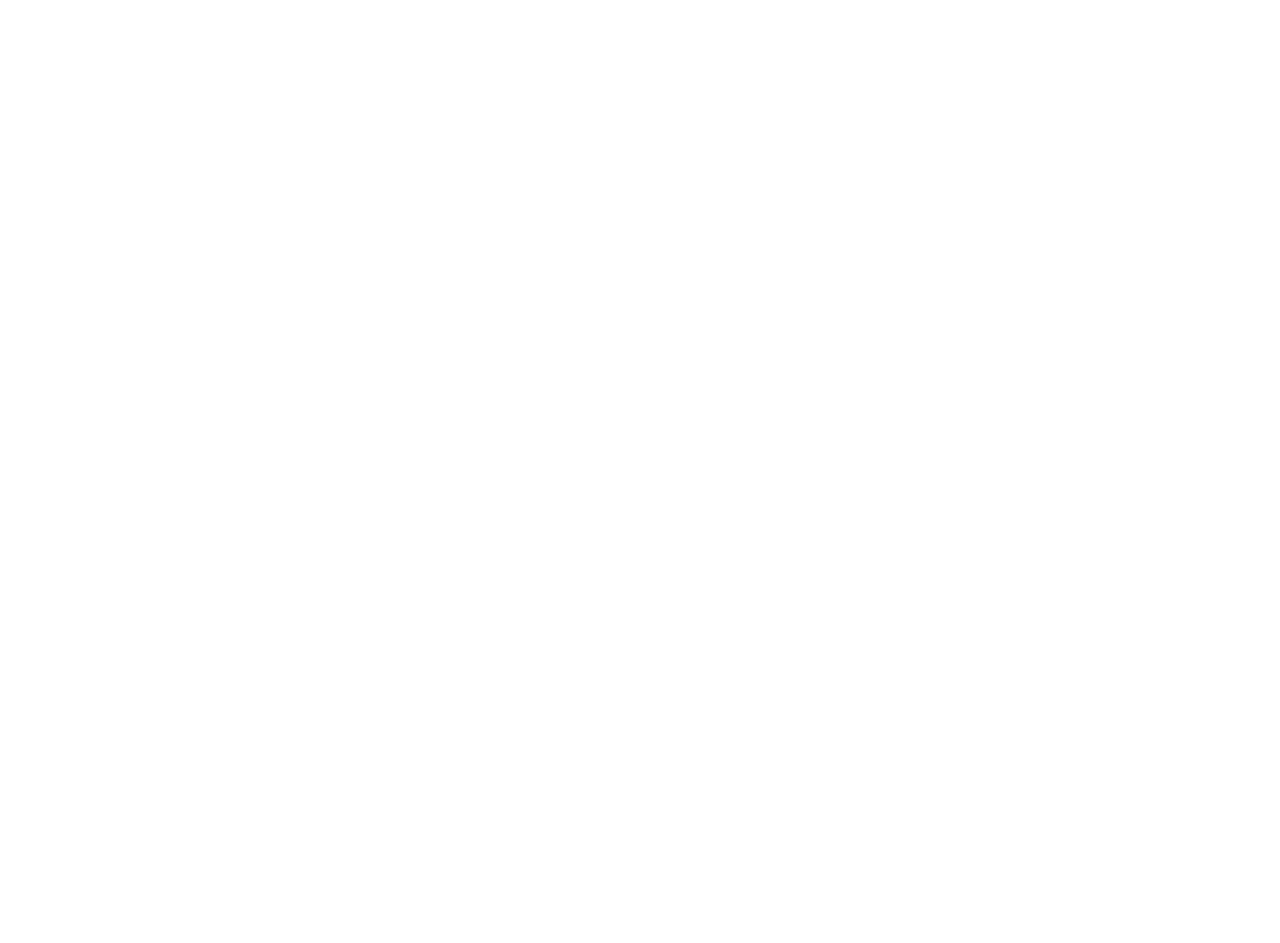
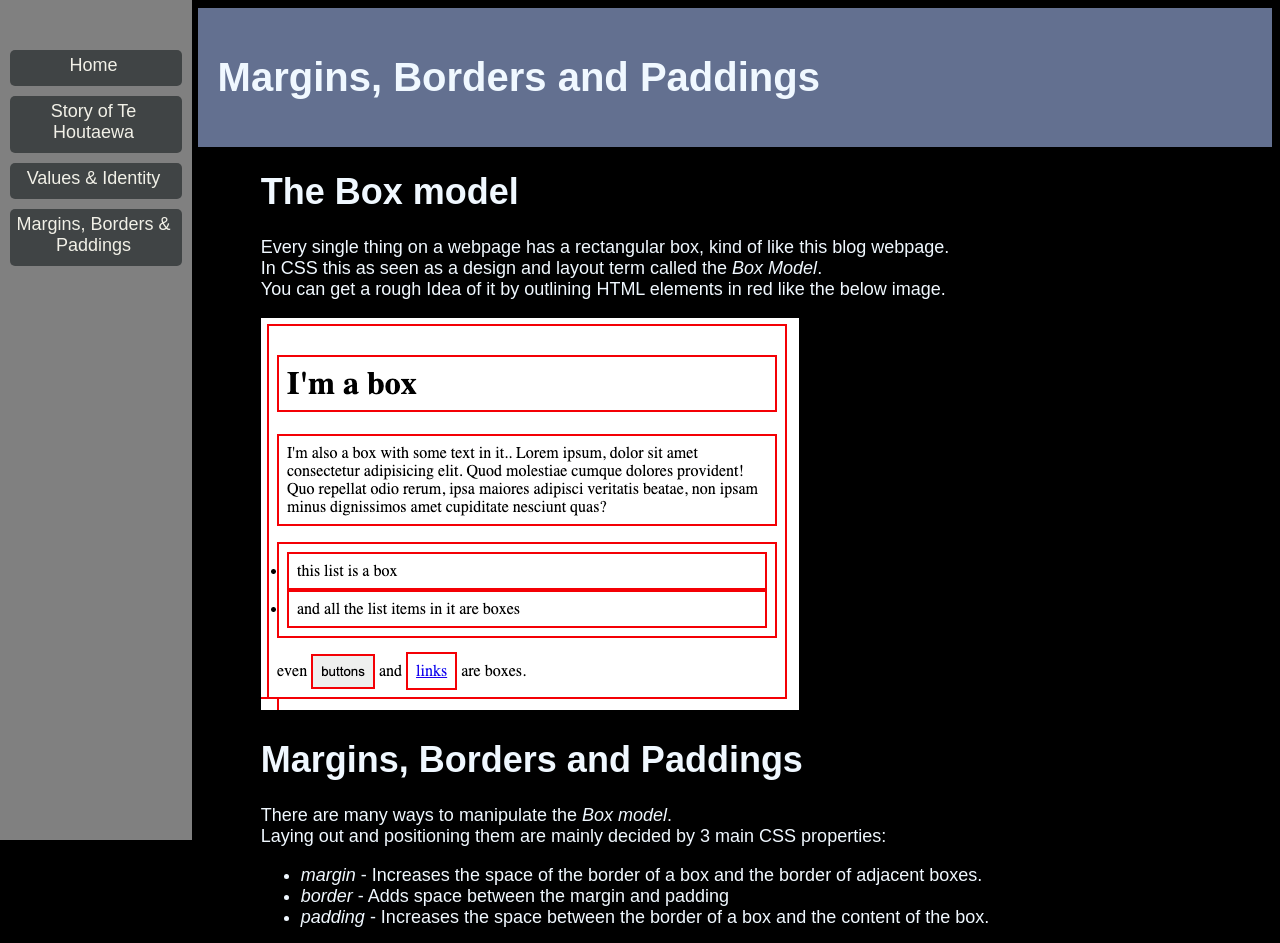
Before and after one commit to samuel-tofatimoteo/samuel-tofatimoteo.github.io, a plain HTML site: page blog/html-css.html in a window 1280 px wide. Shown: the top 943 px of the page. Before the commit the page ends 800 px from the top, so only its background shows below. Drawn offline with Linux system fonts and the light colour scheme.

Commit message:
Added html-css.html

```diff
--- a/blog/html-css.html
+++ b/blog/html-css.html
@@ -0,0 +1,36 @@
+<!DOCTYPE html>
+<html lang="en">
+  <head>
+    <meta charset="UTF-8">
+    <meta name="viewport" content="width=device-width, initial-scale=1">
+    <link rel="stylesheet" href="../styles/main.css">
+    <title>My blog</title>
+  <body>
+      <header>
+       <h1>Margins, Borders and Paddings</h1>
+      </header>
+      <aside id="sidebars">
+          <a href="../index.html">Home</a>
+          <a href="/blog/te-houtaewa-template.html">Story of Te Houtaewa</a>
+          <a href="/blog/identity-values.html">Values & Identity</a>
+          <a href="/blog/html-css.html">Margins, Borders & Paddings</a>
+      </aside>
+  <main>
+        <h1>The Box model</h1>
+        <p>Every single thing on a webpage has a rectangular box, kind of like this blog webpage.
+          <br>In CSS this as seen as a design and layout term called the <em>Box Model</em>.
+          <br>You can get a rough Idea of it by outlining HTML elements in red like the below image.</p>
+          <img src="../img/boxes.png" alt="An example of Box outlines">
+          <h1>Margins, Borders and Paddings</h1>
+          <p>There are many ways to manipulate the <em>Box model</em>.
+            <br>Laying out and positioning them are mainly decided by 3 main CSS properties:</p>
+            <ul>
+              <li><em>margin</em> - Increases the space of the border of a box and the border of adjacent boxes.</li>
+              <li><em>border</em> - Adds space between the margin and padding</li>
+              <li><em>padding</em> - Increases the space between the border of a box and the content of the box.</li>
+            </ul>
+            <img src="../img/box-model.png" alt="box model example">
+
+  </main>
+    </body>
+</html>
--- a/styles/main.css
+++ b/styles/main.css
@@ -49,6 +49,7 @@ p {
 main {
   margin-left: 20%;
   margin-right: 20%;
+  margin-bottom: 5%;
   padding: 1 16;
   height: 1000;
 }
```
Also changed, not shown: blog/identity-values.html (+2 -2 lines), blog/te-houtaewa-template.html (+5 -4 lines), index.html (+2 -2 lines), img/box-model.png (added), img/boxes.png (added).
